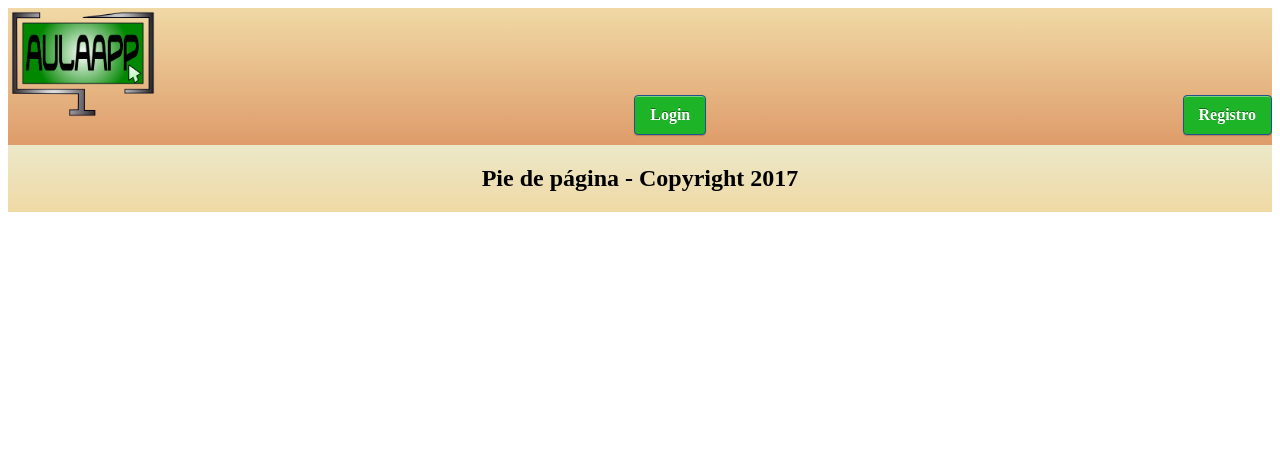
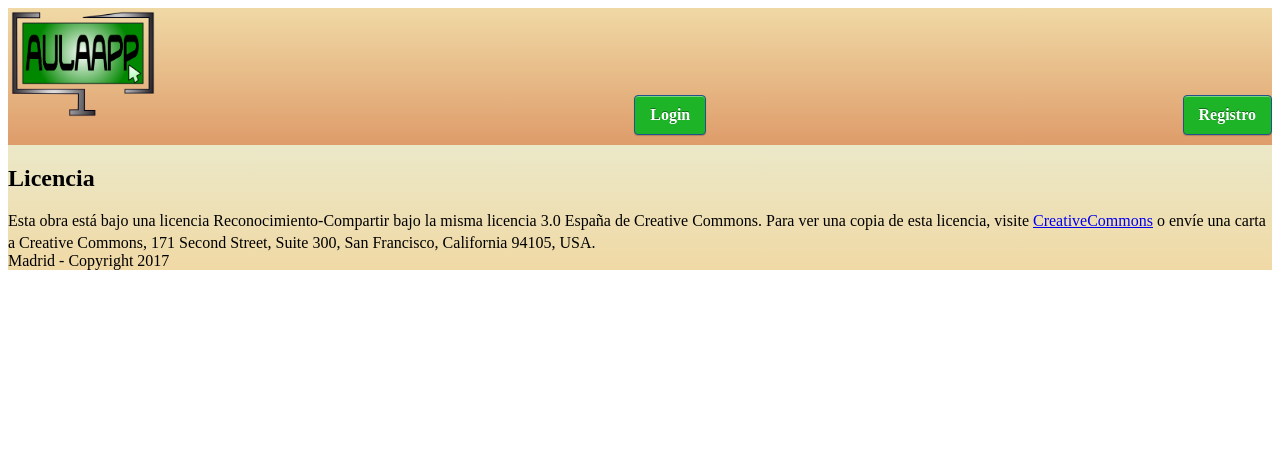
Before and after one commit to project2aulaapp/aulaapp, a PHP site: template views/template.php in a window 1280 px wide. Shown: the top 469 px of the page. Run offline with PHP 8.4, Linux system fonts and the light colour scheme; the template is opened without the code that fills it, so the values that code supplies are empty.

Commit message:
tocado el footer

```diff
--- a/views/modules/footer.php
+++ b/views/modules/footer.php
@@ -1 +1,6 @@
-<nav><center><h2>Pie de página - Copyright <?php echo date("Y"); ?></h2></center></nav>
+<h2>Licencia</h2>
+            <sub></sub>Esta obra está bajo una licencia Reconocimiento-Compartir
+            bajo la misma licencia 3.0 España de Creative Commons.
+            Para ver una copia de esta licencia, visite <a href="https://creativecommons.org/licenses/by-sa/3.0/es/">CreativeCommons</a>
+            o envíe una carta a Creative Commons, 171 Second Street, Suite 300, San Francisco, California 94105, USA.<br />
+Madrid - Copyright <?php echo date("Y"); ?>
```
